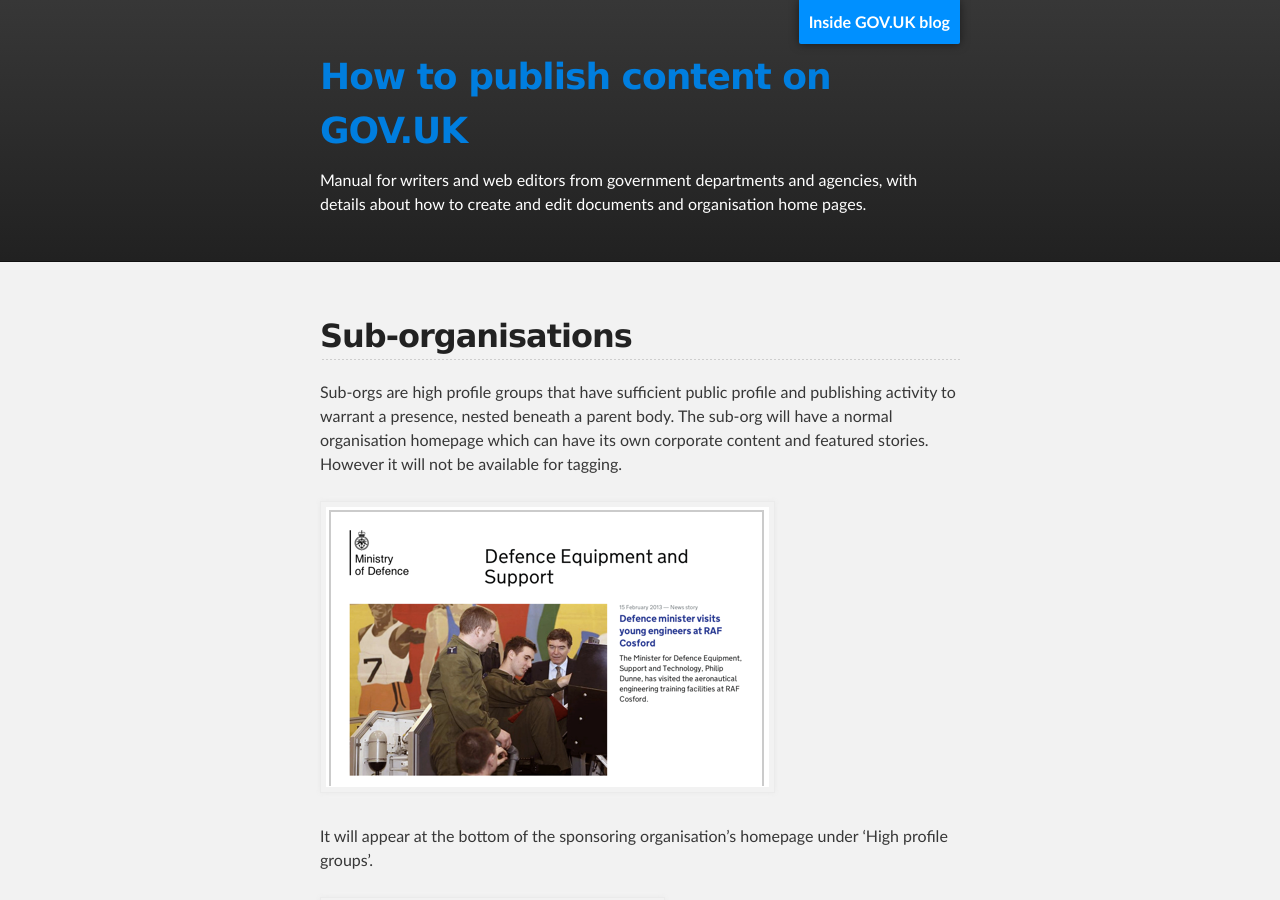
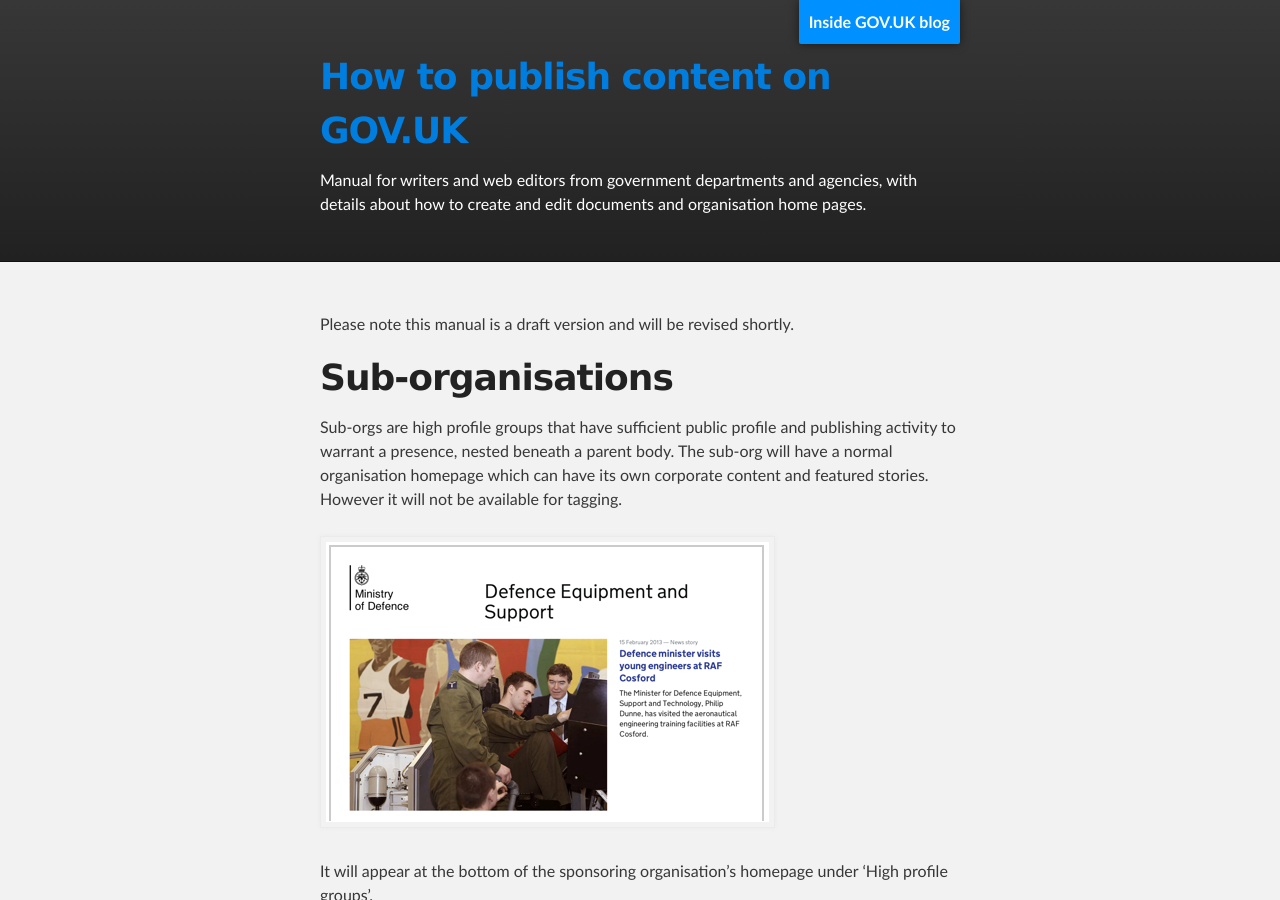
Before and after one commit to alphagov/inside-government-admin-guide, a Jekyll site: the page built from organisations-groups/sub-organisations.md, in a window 1280 px wide and 900 px high. Built offline with Jekyll 4.4.1, drawn with Linux system fonts in a browser that asks for light colours.

Commit message:
Update sub-organisations.md

```diff
--- a/organisations-groups/sub-organisations.md
+++ b/organisations-groups/sub-organisations.md
@@ -3,7 +3,9 @@
 title: How to publish content / Sub-organisations
 ---
 
-## Sub-organisations
+Please note this manual is a draft version and will be revised shortly.
+
+# Sub-organisations
 
 Sub-orgs are high profile groups that have sufficient public profile and publishing activity to warrant a presence, nested beneath a parent body. The sub-org will have a normal organisation homepage which can have its own corporate content and featured stories. However it will not be available for tagging.
 
```
